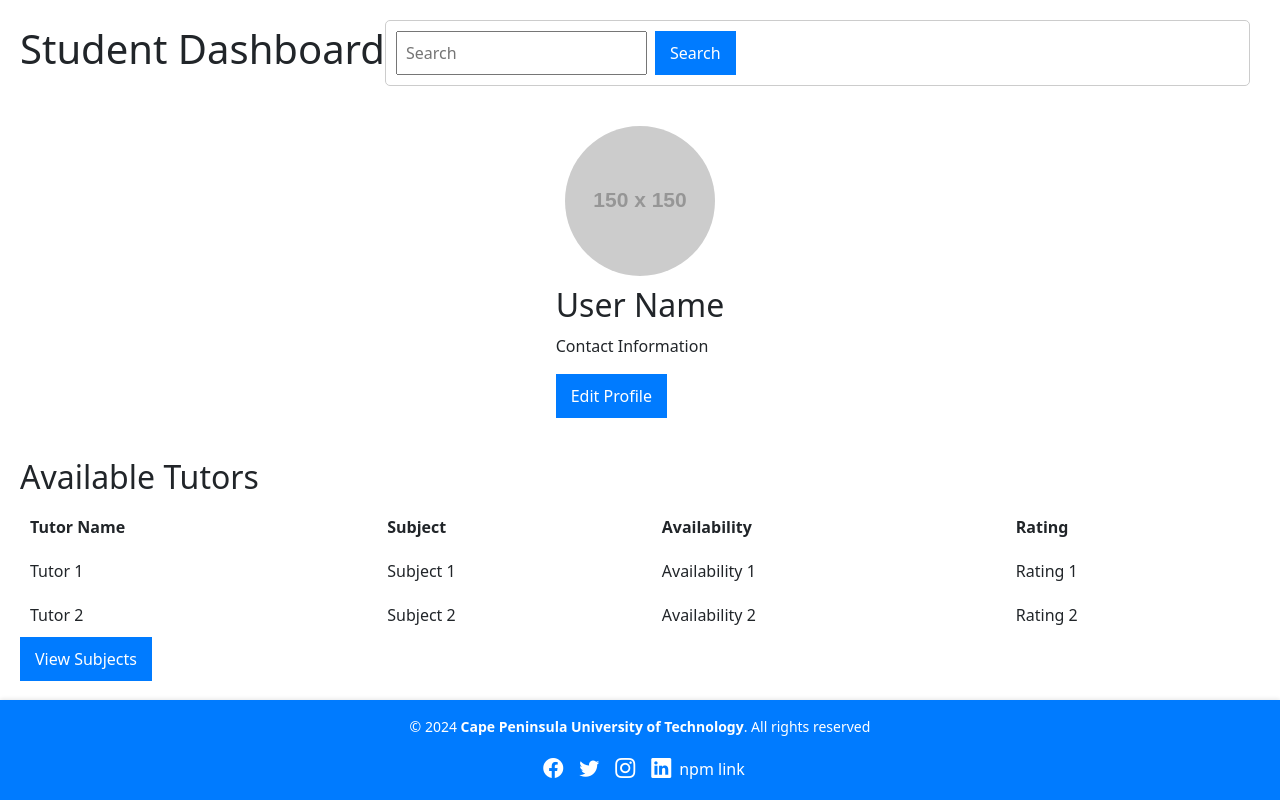
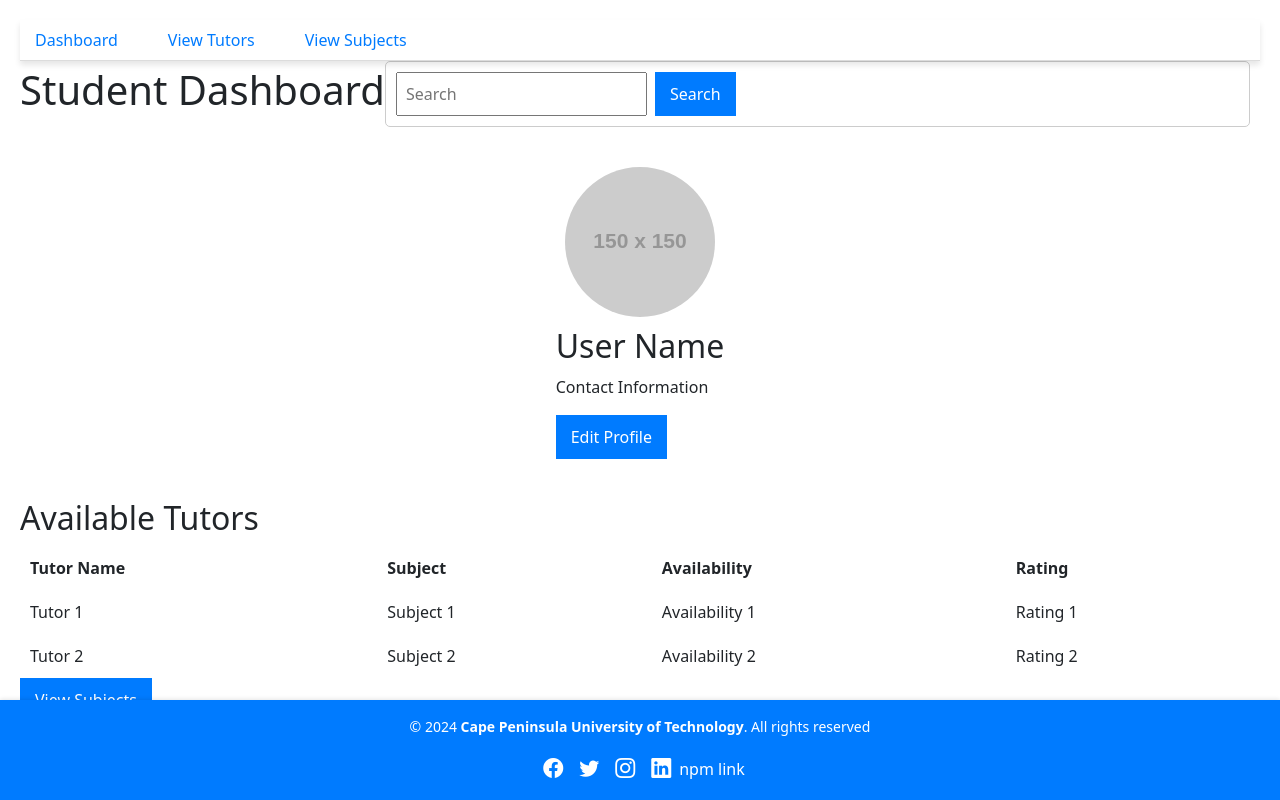
Before and after one commit to Aaniquah222641495/tutor-buddy-client, a React (Vite) app in the folder TutorMs/: page /studentDashboard in a window 1280 px wide. Shown: the top 800 px of the page. Built offline with nearby package versions, Linux system fonts and the light colour scheme.

Commit message:
Student View Nav

```diff
--- a/TutorMs/package.json
+++ b/TutorMs/package.json
@@ -11,6 +11,7 @@
   },
   "dependencies": {
     "": "file:../typescript-axios-client-generated 2",
+    "-": "^0.0.1",
     "@types/axios": "^0.14.0",
     "react": "^18.3.1",
     "react-dom": "^18.3.1"
@@ -23,6 +24,6 @@
     "eslint-plugin-react": "^7.34.3",
     "eslint-plugin-react-hooks": "^4.6.2",
     "eslint-plugin-react-refresh": "^0.4.7",
-    "vite": "^5.3.4"
+    "vite": "^5.4.0"
   }
 }
--- /dev/null
+++ b/TutorMs/src/Components/Common/Navbar/StudentNavbar.css
@@ -0,0 +1,73 @@
+/* src/StudentNavbar.css */
+
+.navbar {
+    background-color: #ffffff;
+    border-bottom: 1px solid #dcdcdc;
+    padding: 10px 20px;
+    display: flex;
+    justify-content: space-between;
+    align-items: center;
+    box-shadow: 0 4px 6px rgba(0, 0, 0, 0.1);
+  }
+
+  .navbar-logo {
+    font-size: 1.5rem;
+    color: #000;
+    text-decoration: none;
+  }
+
+  .navbar ul {
+    list-style: none;
+    margin: 0;
+    padding: 0;
+    display: flex;
+    align-items: center;
+  }
+
+  .navbar li {
+    margin-right: 20px;
+  }
+
+  .navbar li:last-child {
+    margin-right: 0;
+  }
+
+  .navbar a {
+    text-decoration: none;
+    color: #007bff;
+    font-weight: 500;
+    padding: 8px 15px;
+    border-radius: 5px;
+    transition: background-color 0.3s ease;
+  }
+
+  .navbar a:hover {
+    background-color: #007bff;
+    color: #ffffff;
+  }
+
+  .navbar-search {
+    display: flex;
+    align-items: center;
+  }
+
+  .navbar-search input[type="text"] {
+    padding: 8px;
+    border: 1px solid #dcdcdc;
+    border-radius: 5px;
+    margin-right: 10px;
+  }
+
+  .navbar-search button {
+    padding: 8px 15px;
+    background-color: #007bff;
+    color: #ffffff;
+    border: none;
+    border-radius: 5px;
+    cursor: pointer;
+    transition: background-color 0.3s ease;
+  }
+
+  .navbar-search button:hover {
+    background-color: #0056b3;
+  }
--- /dev/null
+++ b/TutorMs/src/Components/Common/Navbar/StudentNavbar.jsx
@@ -0,0 +1,20 @@
+// src/StudentNavbar.jsx
+
+import React from 'react';
+import { Link } from 'react-router-dom';
+import './StudentNavbar.css';
+
+const StudentNavbar = () => {
+  return (
+    <nav className="navbar">
+      <ul >
+        <li><Link to="/studentDashboard">Dashboard</Link></li>
+        <li><Link to="/tutors">View Tutors</Link></li>
+        <li><Link to="/subjects">View Subjects</Link></li>
+      </ul>
+    </nav>
+  );
+};
+
+
+export default StudentNavbar;
--- a/TutorMs/src/Components/Views/Student/StudentDashboard/StudentDashboard.jsx
+++ b/TutorMs/src/Components/Views/Student/StudentDashboard/StudentDashboard.jsx
@@ -1,9 +1,13 @@
 import React from 'react';
 import './Dashboard.css';
+import StudentNavbar from '../../../Common/Navbar/StudentNavbar';
 
 const Dashboard = () => {
   return (
     <div className="dashboard">
+
+      <StudentNavbar />
+
       <header className="dashboard-header">
         <h1>Student Dashboard</h1>
         <div className="search-bar">
--- a/TutorMs/src/Components/Views/Student/ViewSubjects/ViewSubjects.jsx
+++ b/TutorMs/src/Components/Views/Student/ViewSubjects/ViewSubjects.jsx
@@ -2,6 +2,7 @@
 import React from 'react';
 import { useNavigate } from 'react-router-dom';
 import './ViewSubjects.css';
+import StudentNavbar from '../../../Common/Navbar/StudentNavbar';
 
 const Subjects = () => {
   const navigate = useNavigate();
@@ -12,6 +13,9 @@ const Subjects = () => {
 
   return (
     <div className="subjects-page">
+
+      <StudentNavbar />
+
       <header className="subjects-header">
         <h1>Subjects</h1>
         <div className="search-bar">
--- a/TutorMs/src/Components/Views/Student/ViewTutors/ViewTutors.jsx
+++ b/TutorMs/src/Components/Views/Student/ViewTutors/ViewTutors.jsx
@@ -1,6 +1,7 @@
 import React, { useState } from 'react';
 import MakeBooking from '../MakeBooking/MakeBooking';
 import './ViewTutors.css';
+import StudentNavbar from '../../../Common/Navbar/StudentNavbar';
 
 const Tutors = () => {
   const [isModalOpen, setIsModalOpen] = useState(false);
@@ -44,6 +45,9 @@ const Tutors = () => {
 
   return (
     <div className="tutors-page">
+
+      <StudentNavbar />
+
       <header className="tutors-header">
         <input
           type="text"
```
Also changed, not shown: TutorMs/src/App.jsx (line endings or trailing spaces), 1 other file (tests, documents, lock files or other folders).
